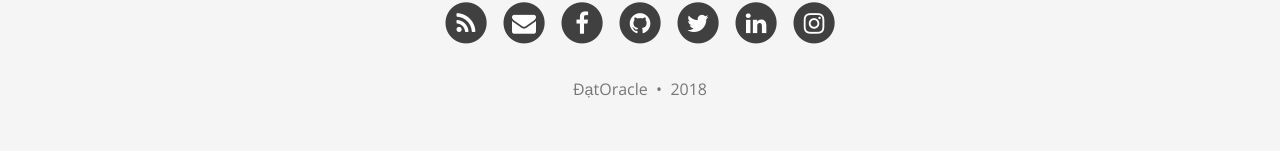
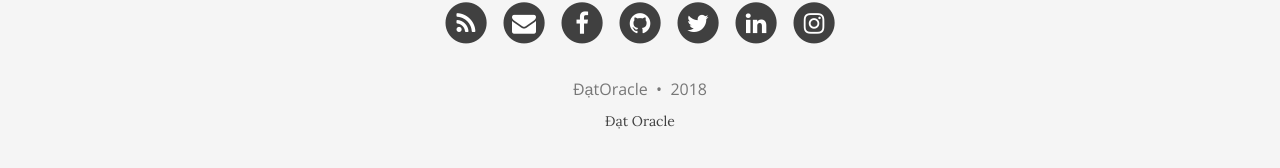
Before and after one commit to noobfromvn/noobfromvn.github.io, a Jekyll site: the page built from index.html, in a window 1280 px wide and 900 px high, scrolled down 1200 px. Shown: the part 718-886 px from the top of the window. Built offline with Jekyll 4.4.1, drawn with Linux system fonts in a browser that asks for light colours; nearby versions of some CDN libraries; the list of posts is cut into pages by our own code.

Commit message:
Update footer.html

```diff
--- a/_includes/footer.html
+++ b/_includes/footer.html
@@ -41,9 +41,9 @@
       {% endif%}
       </p>
           <!-- Please don't remove this, keep my open source work credited :) -->
-    <!-- <p class="theme-by text-muted">
+     <p class="theme-by text-muted">
       <a href="https://www.facebook.com/DatOracle">Đạt Oracle</a>
-    </p> -->
+    </p>
       </div>
     </div>
   </div>
```
